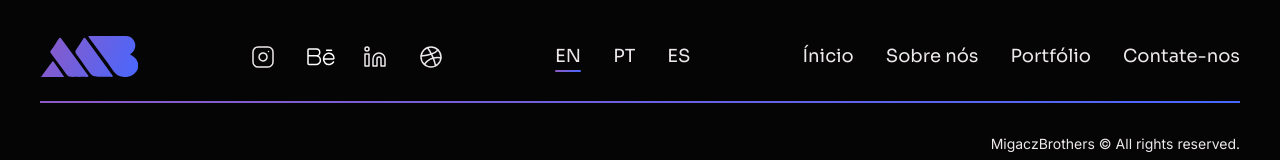
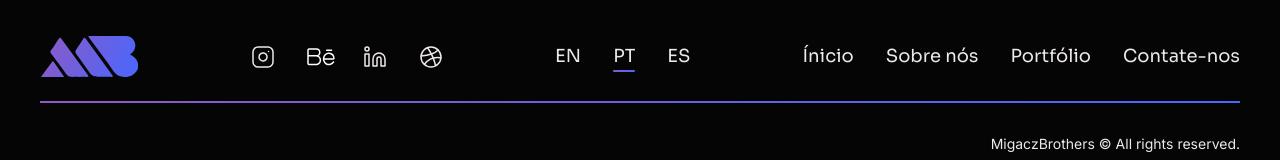
Before and after one commit to Migacz-Brothers/migacz-brothers, a Next.js app: page /pt in a window 1280 px wide. Shown: the part 4412-4572 px from the top of the page. Built offline with nearby package versions, Linux system fonts and the light colour scheme.

Commit message:
update footer functionality

```diff
--- a/app/pt/page.tsx
+++ b/app/pt/page.tsx
@@ -79,11 +79,11 @@ export default function Home() {
       </main>
       <Footer
         home
+        basePath='/pt'
         homeButton='Ínicio'
         aboutUsButton='Sobre nós'
         portfolioButton='Portfólio'
         contactUsButton='Contate-nos'
-        basePath='pt'
       />
     </>
   );
--- a/components/Footer/Footer.tsx
+++ b/components/Footer/Footer.tsx
@@ -84,11 +84,15 @@ export default function Footer({
             </li>
           </ul>
           <ul className='order-2 flex gap-8 font-header text-lg lg:order-none'>
-            <LanguageLink current href='/'>
+            <LanguageLink current={basePath === ''} href='/'>
               EN
             </LanguageLink>
-            <LanguageLink href='/pt'>PT</LanguageLink>
-            <LanguageLink href='/es'>ES</LanguageLink>
+            <LanguageLink href='/pt' current={basePath === '/pt'}>
+              PT
+            </LanguageLink>
+            <LanguageLink href='/es' current={basePath === '/es'}>
+              ES
+            </LanguageLink>
           </ul>
           <ul className='order-1 flex flex-col gap-4 lg:order-none lg:flex-row lg:gap-8'>
             <FooterLink href={basePath + (home ? '' : '/') + '#home'}>
@@ -100,7 +104,7 @@ export default function Footer({
             <FooterLink href={basePath + (home ? '' : '/') + '#portfolio'}>
               {portfolioButton}
             </FooterLink>
-            <FooterLink href={basePath + (home ? '' : '/') + '#portfolio'}>
+            <FooterLink href={basePath + (home ? '' : '/') + '#contact'}>
               {contactUsButton}
             </FooterLink>
           </ul>
```
